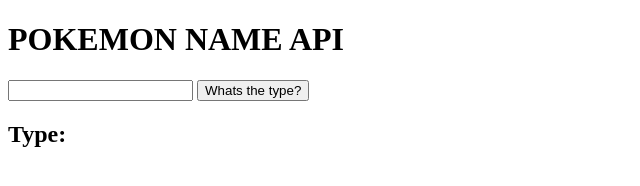
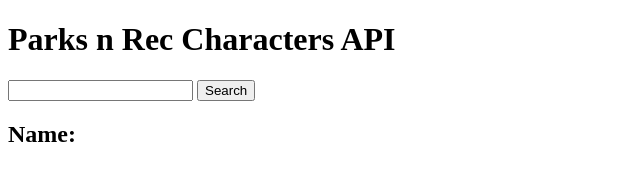
Before and after one commit to jastinasuah/parks-n-rec, a website: page index.html in a window 1280 px wide. Shown: the whole page, without its empty margins (0-640 px from the left). Drawn offline with Linux system fonts and the light colour scheme.

Commit message:
parks n rec

```diff
--- a/index.html
+++ b/index.html
@@ -7,10 +7,10 @@
     <title>Document</title>
 </head>
 <body>
-    <h1>POKEMON NAME API</h1>
+    <h1>Parks n Rec Characters API</h1>
     <input type="text">
-    <button>Whats the type?</button>
-    <h2>Type: </h2>
+    <button>Search</button>
+    <h2>Name: </h2>
     <script src="js/main.js"></script>
 
 </body>
```
Also changed, not shown: server.js (+6 -1 lines).
